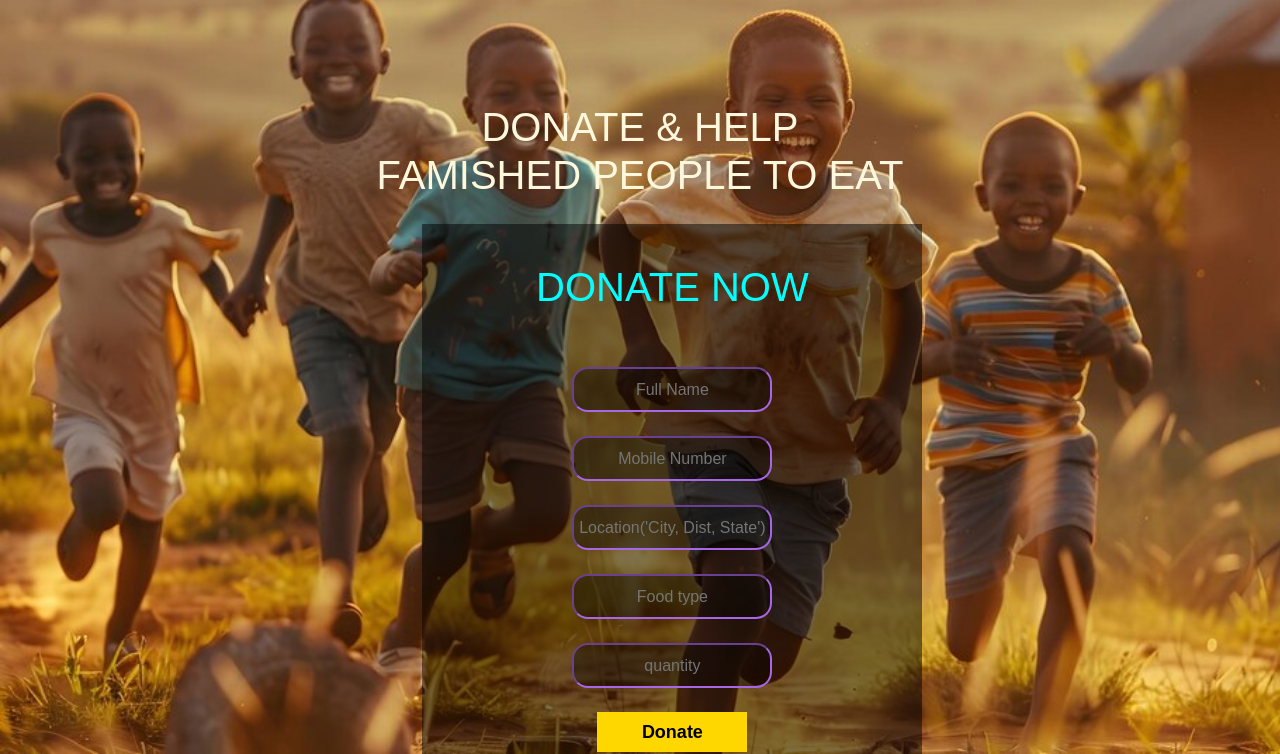
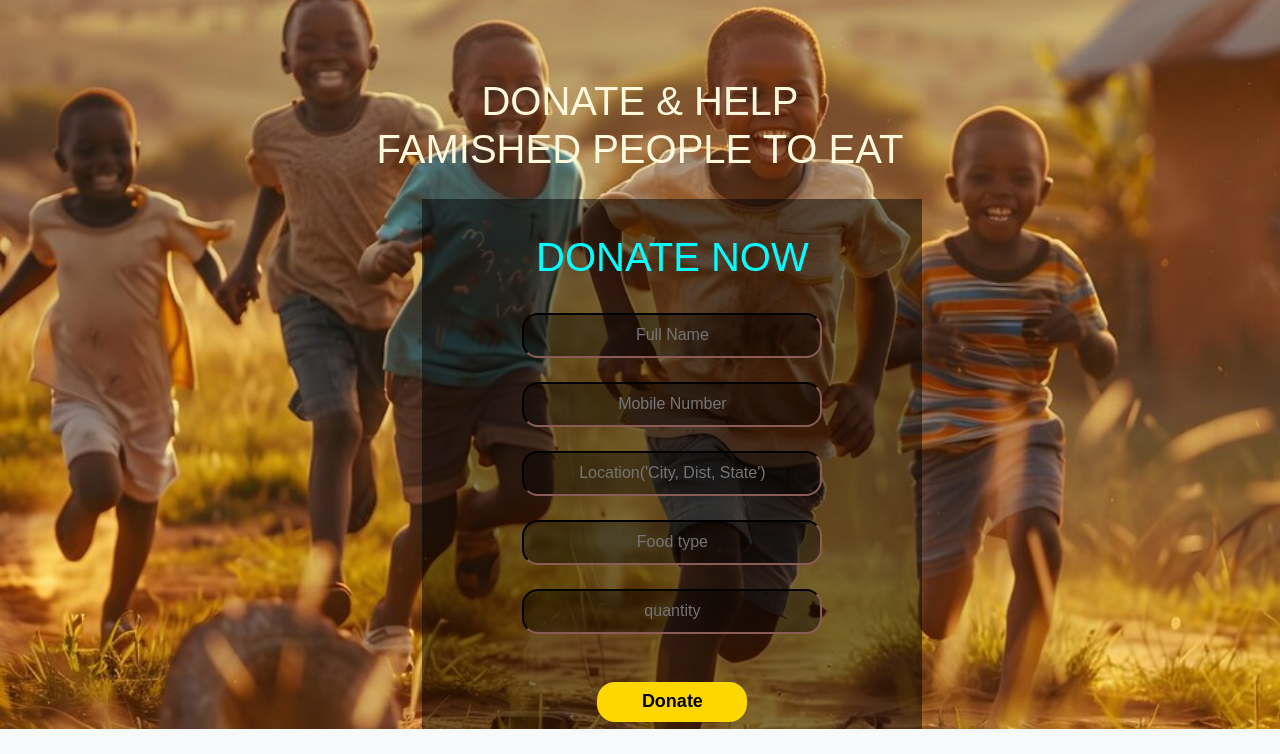
Before and after one commit to VasuPotala/App-Quest, a PHP site: page /donate.html in a window 1280 px wide. Shown: the part 81-835 px from the top of the page. After the commit the page ends 810 px from the top, so only its background shows below. Run offline with PHP 8.4, Linux system fonts and the light colour scheme; some libraries are stand-ins or nearby versions.

Commit message:
Changed Donate.css and Donate.html

```diff
--- a/donate.css
+++ b/donate.css
@@ -11,7 +11,7 @@
     height: 530px;
     margin-top:2%;
     margin-left: 33%;
-    padding: 15px;
+    padding: 10px;
     text-align: center;
 
 }
@@ -21,10 +21,10 @@ box-shadow: 12px 12px 12px rgba(0,0,0,0.4);
 }
 input
 {
-width: 200px;
+width: 300px;
 height: 45px;
 border-radius: 1em;
-border-color: rgb(168, 103, 230);
+border-color: rgb(54, 36, 34);
 background-color: rgba(0,0,0,0.4);
 color: aqua;
 }
@@ -47,6 +47,7 @@ color: aqua;
     color:black;
     font-size: large;
     border: none;
+    border-radius: 1em;
 
 }
 
--- a/donate.html
+++ b/donate.html
@@ -41,17 +41,17 @@
         </div>
     </nav>
 
-    <b><h1 style="margin-top: 8%; color: cornsilk;"> DONATE & HELP<br>FAMISHED PEOPLE TO EAT</h1></b>
+    <b><h1 style="margin-top: 6%; color: cornsilk;"> DONATE & HELP<br>FAMISHED PEOPLE TO EAT</h1></b>
     <div class="main-div">
        <br> <h1 style="color: aqua;">DONATE NOW</h1>
-        <br><br>
+        <br>
         <form action="donate.php" method="post" autocomplete="off">
             <center><input type="text" id="Donarname" name="Donarname" placeholder="Full Name" style="text-align: center;"></center><br>
             <center><input type="text" id="number" name="number" placeholder="Mobile Number"style="text-align: center;"></center><br>
             <center> <input type="text" id="location" name="location" placeholder="Location('City, Dist, State')"style="text-align: center;"><br>
             <br><input type="text" id="foodtype" name="foodtype" placeholder="Food type"style="text-align:center;"></center>
             <br><center><input type="text" id="quantity" name="quantity" placeholder="quantity" style="text-align: center;"></center>
-            <br><button id="btn-donate"><b>Donate</b></button>
+            <br><br><button id="btn-donate"><b>Donate</b></button>
         </form>
     </div>
 </body>
```
